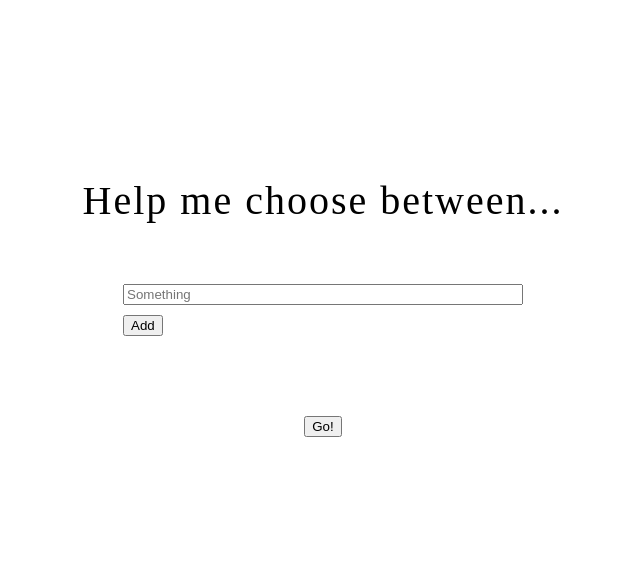
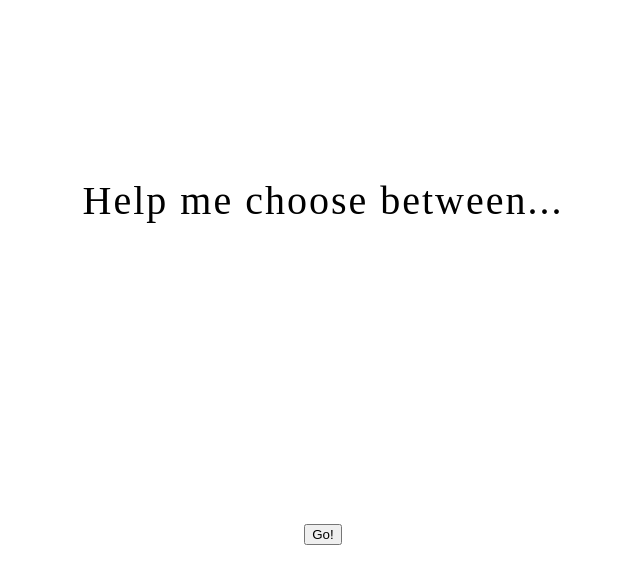
Before and after one commit to emmadahl/help-me-choose, a plain HTML site: page index.html in a window 1280 px wide. Both pictures are taken after a click on the button "Go!". Shown: the whole page, without its empty margins (317-957 px from the left). Drawn offline with nearby package versions, Linux system fonts and the light colour scheme.

Commit message:
Add Functions D4
List options
Submit function

```diff
--- a/index.html
+++ b/index.html
@@ -14,7 +14,7 @@
       <button class="addOption">Add</button>
     </div>
     <div class="resultSection"></div>
-    <button>Go!</button>
+    <button class="submit">Go!</button>
 
     <script src="https://code.jquery.com/jquery-3.3.1.min.js"></script>
     <script>
@@ -24,8 +24,21 @@
         var add_option = function() {
           $('.inputs').append('<input></input>')
           }
+            $('.addOption').click(add_option)
 
-          $('.addOption').click(add_option)
+          var options = []
+          var submit = function() {
+            $('.inputSection').hide()
+            $('.resultSection').css('display' ,'flex')
+            $('input').each(function() {
+              options.push($(this).val())
+            })
+            var winner = options[Math.floor(Math.random() * options.length)]
+            console.log(winner)
+            $('.resultSection').text(winner)
+           }
+          $('.submit').click(submit)
+
       })
   </script>
   </body>
```
